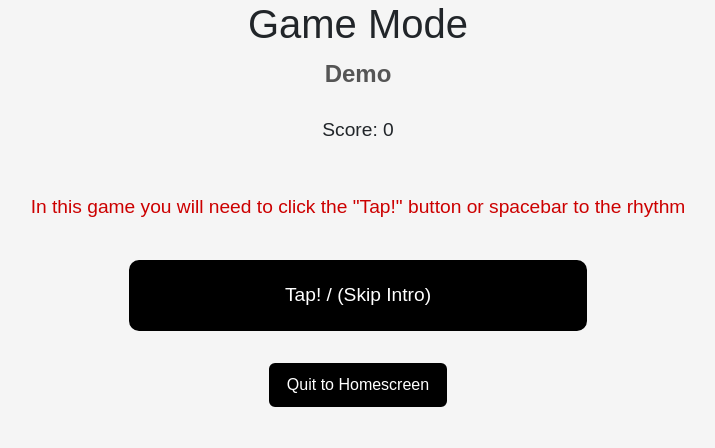
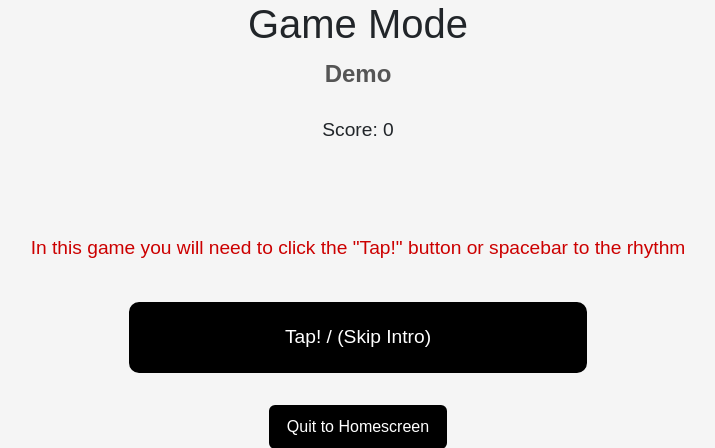
Before and after one commit to diegofdz333/UI-Design, a Flask app: page /game in a window 1280 px wide. Shown: the part 94-542 px from the top of the page, without its empty margins (282-997 px from the left). Run offline with Flask 3, Linux system fonts and the light colour scheme; some libraries are stand-ins or nearby versions.

Commit message:
Add small changes

```diff
--- a/static/css/game.css
+++ b/static/css/game.css
@@ -7,6 +7,10 @@
   margin-top: 1em;
   font-size: 1.2em;
   color: #cc0000;
+}
+
+#lives {
+  min-height: 2em;
 }
 
 .tap-button {
--- a/static/js/game.js
+++ b/static/js/game.js
@@ -374,7 +374,8 @@ function moveCharacterTo(noteElement) {
 document.addEventListener("keydown", (e) => {
   if (e.code === "Space") {
     e.preventDefault();
-    registerTap();
+    if (!gameEnded)
+      registerTap();
   }
 });
 
--- a/static/js/index.js
+++ b/static/js/index.js
@@ -1,5 +1,6 @@
 window.addEventListener('DOMContentLoaded', () => {
     const audio = new Audio('/static/audio/background.mp3');
+    audio.volume = 0.1;
     audio.loop = true;
     let isPlaying = false;
 
```
